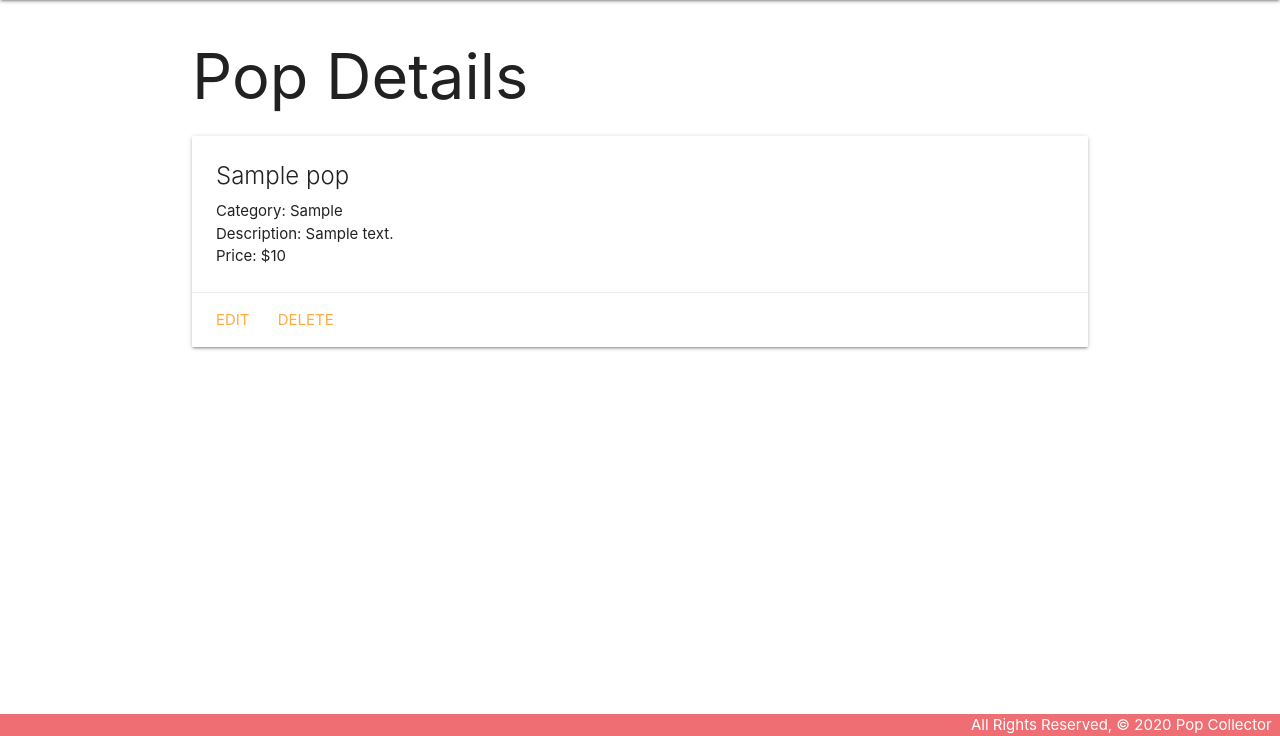
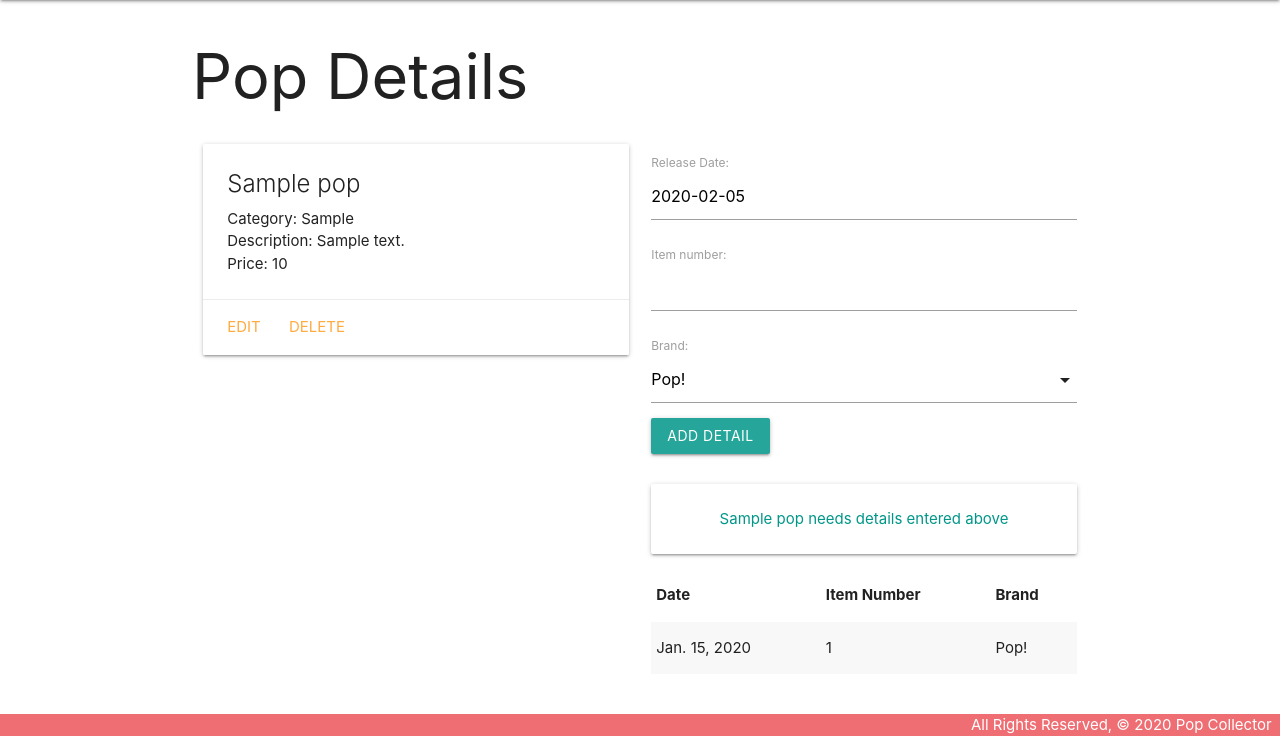
Before and after one commit to HuemanTarget/pop-collector, a Django app: page /pops/1/ in a window 1280 px wide. Shown: the part 64-800 px from the top of the page. Run offline with Django 3.2, Linux system fonts and the light colour scheme; tables that the repository leaves empty hold one stand-in row (values such as "Sample post").

Commit message:
add detail to page

```diff
--- a/main_app/admin.py
+++ b/main_app/admin.py
@@ -1,6 +1,8 @@
 from django.contrib import admin
 
-from .models import Pop
+from .models import Pop, Detail
 
 # Register your models here
 admin.site.register(Pop)
+
+admin.site.register(Detail)
--- /dev/null
+++ b/main_app/forms.py
@@ -0,0 +1,7 @@
+from django.forms import ModelForm
+from .models import Detail
+
+class DetailForm(ModelForm):
+  class Meta:
+    model = Detail
+    fields = ['date', 'item_number', 'brand']
--- a/main_app/models.py
+++ b/main_app/models.py
@@ -1,8 +1,17 @@
 from djmoney.models.fields import MoneyField
 from django.db import models
 from django.urls import reverse
+from datetime import date
 
 # Create your models here.
+BRANDS = (
+    ('P', 'Pop!'),
+    ('A', 'Action Figures'),
+    ('D', 'Dorbz'),
+    ('H', 'Hikari')
+)
+
+
 class Pop(models.Model):
     name = models.CharField(max_length=100)
     category = models.CharField(max_length=100)
@@ -14,3 +23,23 @@ class Pop(models.Model):
 
     def get_absolute_url(self):
         return reverse('detail', kwargs={'pop_id': self.id})
+
+    def detail_entered(self):
+        return self.detail_set.filter(date=date.today()).count() <= len(BRANDS)
+
+class Detail(models.Model):
+    date = models.DateField('Release Date')
+    item_number = models.IntegerField()
+    brand = models.CharField(
+        max_length=1,
+        choices=BRANDS,
+        default=BRANDS[0][0]
+    )
+
+    pop = models.ForeignKey(Pop, on_delete=models.CASCADE)
+
+    def __str__(self):
+        return f"{self.get_brand_display()} on {self.date}"
+
+    class Meta:
+        ordering = ['-date']
--- a/main_app/templates/base.html
+++ b/main_app/templates/base.html
@@ -9,6 +9,7 @@
   <title>Pop Collector</title>
   <link rel="stylesheet" href="https://cdnjs.cloudflare.com/ajax/libs/materialize/1.0.0/css/materialize.min.css">
   <link rel="stylesheet" type="text/css" href="{% static 'css/style.css' %}">
+  <script src="https://cdnjs.cloudflare.com/ajax/libs/materialize/1.0.0/js/materialize.min.js"></script>
 </head>
 <body>
   <header class="navbar-fixed">
--- a/main_app/templates/pops/detail.html
+++ b/main_app/templates/pops/detail.html
@@ -3,17 +3,59 @@
 
 <h1>Pop Details</h1>
 
+<div class="row">
+  <div class="col s6">
     <div class="card">
       <div class="card-content">
         <span class="card-title">{{ pop.name }}</span>
         <p>Category: {{ pop.category }}</p>
         <p>Description: {{ pop.description }}</p>
-    <p>Price: ${{ pop.price }}</p>
+        <p>Price: {{ pop.price }}</p>
       </div>
       <div class="card-action">
         <a href="{% url 'pops_update' pop.id %}">Edit</a>
         <a href="{% url 'pops_delete' pop.id %}">Delete</a>
       </div>
     </div>
+  </div>
+  <div class="col s6">
+    <form action="{% url 'add_detail' pop.id %}" method="post">
+      {% csrf_token %}
+      {{ detail_form.as_p }}
+      <input type="submit" class="btn" value="Add Detail">
+    </form>
+    <br>
+    {% if pop.detail_entered %}
+      <div class="card-panel teal-text center-align">{{pop.name}} needs details entered above</div>
+    {% else %}
+      <div class="card-panel red-text center-align">{{pop.name}} has more details to enter</div>
+    {% endif %}
+    <table class="striped">
+      <thead>
+        <tr><th>Date</th><th>Item Number</th><th>Brand</th></tr>
+      </thead>
+      <tbody>
+        {% for detail in pop.detail_set.all %}
+          <tr>
+            <td>{{detail.date}}</td>
+            <td>{{detail.item_number}}</td>
+            <td>{{detail.get_brand_display}}</td>
+          </tr>
+        {% endfor %}
+      </tbody>
+    </table>
+  </div>
+</div>
+<script>
+  let dateEl = document.getElementById('id_date');
+  M.Datepicker.init(dateEl, {
+    format: 'yyyy-mm-dd',
+    defaultDate: new Date(),
+    setDefaultDate: true,
+    autoClose: true
+  });
 
+  let selectEl = document.getElementById('id_brand');
+  M.FormSelect.init(selectEl);
+</script>
 {% endblock %}
--- a/main_app/urls.py
+++ b/main_app/urls.py
@@ -9,4 +9,5 @@ urlpatterns = [
     path('pops/create/', views.PopCreate.as_view(), name='pops_create'),
     path('pops/<int:pk>/update/', views.PopUpdate.as_view(), name='pops_update'),
     path('pops/<int:pk>/delete/', views.PopDelete.as_view(), name='pops_delete'),
+    path('pops/<int:pop_id>/add_detail/', views.add_detail, name='add_detail'),
 ]
--- a/main_app/views.py
+++ b/main_app/views.py
@@ -1,6 +1,7 @@
-from django.shortcuts import render
+from django.shortcuts import render, redirect
 from django.views.generic.edit import CreateView, UpdateView, DeleteView
 from .models import Pop
+from .forms import DetailForm
 from django.http import HttpResponse
 
 # Create your views here.
@@ -44,5 +45,22 @@ def pops_index(request):
     return render(request, 'pops/index.html', { 'pops': pops })
 
 def pops_detail(request, pop_id):
-    pop = Pop.objects.get(id=pop_id)
-    return render(request, 'pops/detail.html', { 'pop': pop })
+  pop = Pop.objects.get(id=pop_id)
+  # instantiate FeedingForm to be rendered in the template
+  detail_form = DetailForm()
+  return render(request, 'pops/detail.html', {
+    # include the cat and feeding_form in the context
+    'pop': pop, 'detail_form': detail_form
+  })
+
+def add_detail(request, pop_id):
+	# create the ModelForm using the data in request.POST
+  form = DetailForm(request.POST)
+  # validate the form
+  if form.is_valid():
+    # don't save the form to the db until it
+    # has the cat_id assigned
+    new_detail = form.save(commit=False)
+    new_detail.pop_id = pop_id
+    new_detail.save()
+  return redirect('detail', pop_id=pop_id)
```
Also changed, not shown: main_app/migrations/0002_details.py (added), main_app/migrations/0003_auto_20200204_2323.py (added), main_app/migrations/0004_auto_20200204_2326.py (added). Lines whose indentation alone changed are shown as unchanged.
